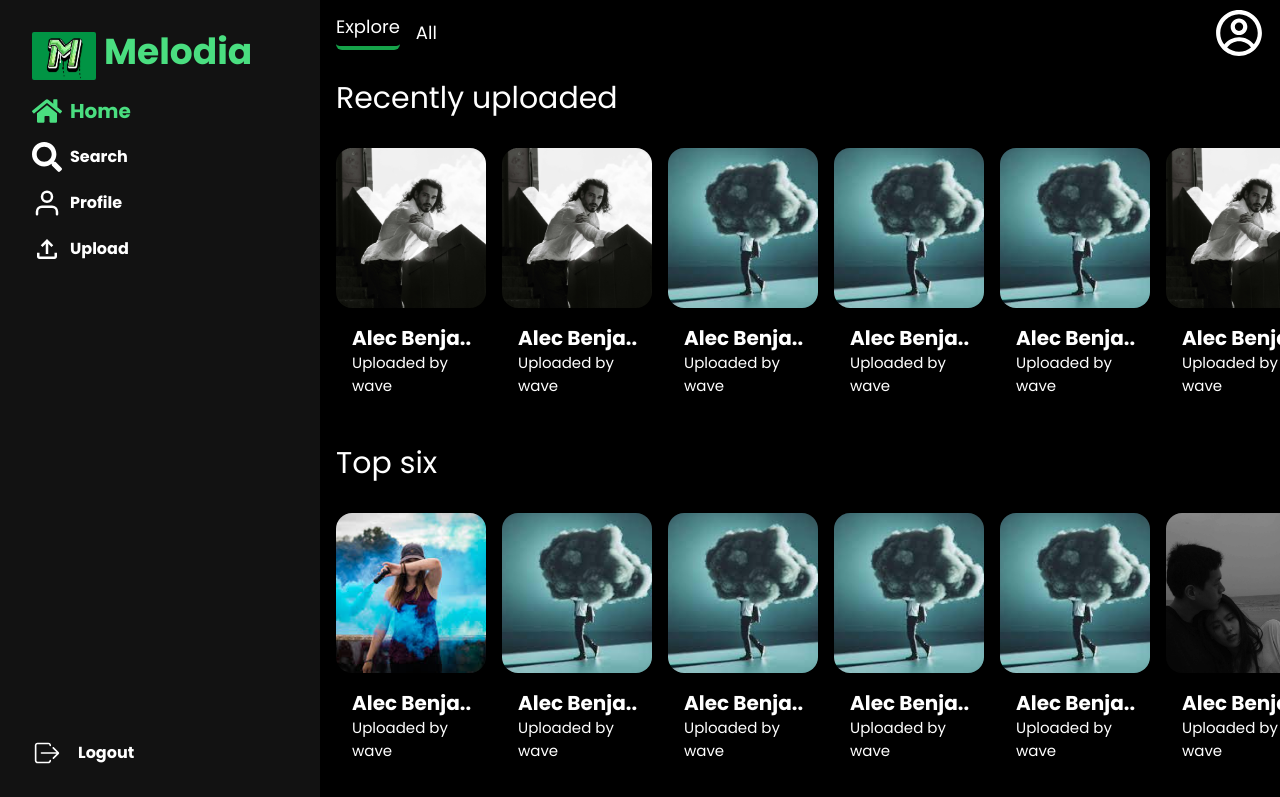
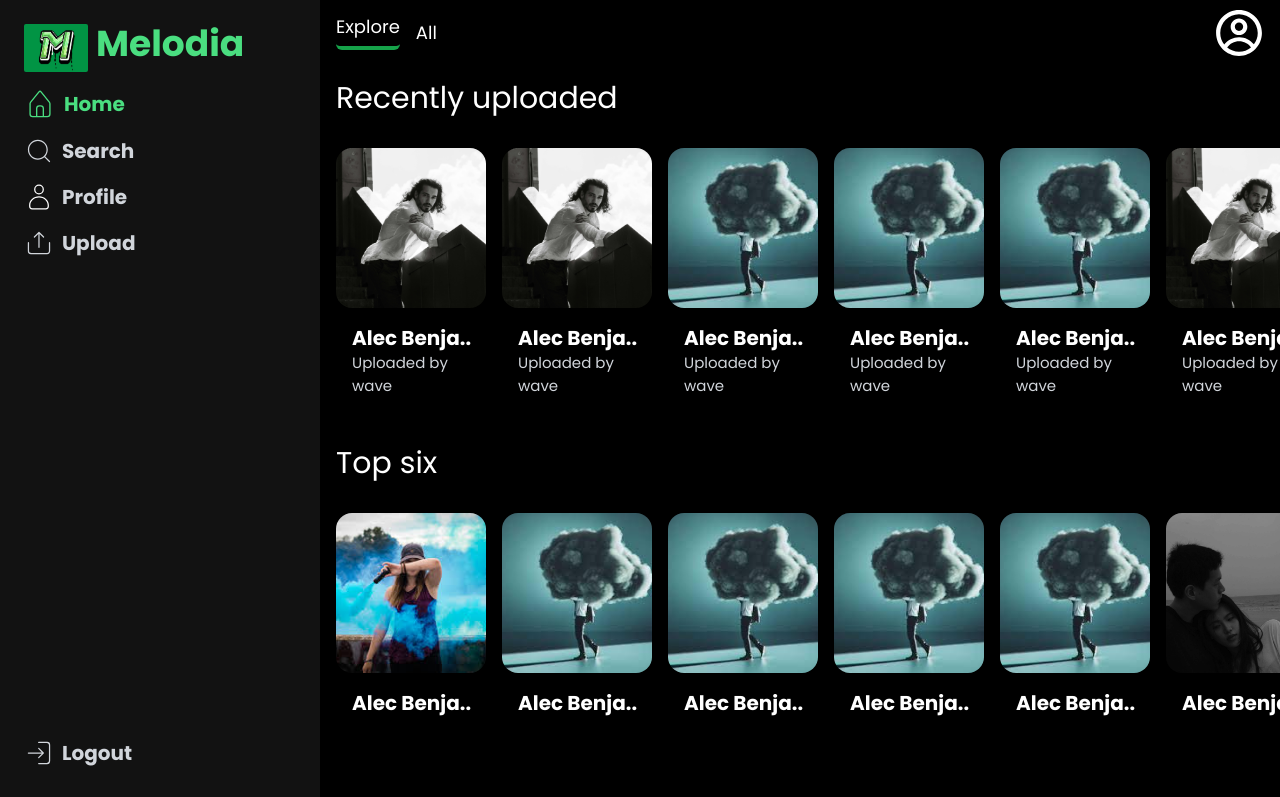
Before and after one commit to skido600/melodia, a React (Vite) app: page /home in a window 1280 px wide. Shown: the top 797 px of the page. Built offline with nearby package versions, Linux system fonts and the light colour scheme.

Commit message:
first commit

```diff
--- a/src/components/Home.jsx
+++ b/src/components/Home.jsx
@@ -42,7 +42,7 @@ function Home() {
             />
           </nav>
 
-          <div className=" P-2 md:ml-4 mt-[5rem]">
+          <div className=" P-2 md:ml-4 mt-[5rem] h-[80vh] overflow-y-auto">
             <Recent />
             <Top />
             <Developers />
--- a/src/components/pages/Nav.jsx
+++ b/src/components/pages/Nav.jsx
@@ -1,9 +1,6 @@
 import React from "react";
-import { FaHome, FaSearch } from "react-icons/fa";
-import { FiUser } from "react-icons/fi";
-import { IoIosLogOut, IoIosSettings } from "react-icons/io";
+import { CiHome, CiSearch, CiUser, CiExport, CiLogin } from "react-icons/ci";
 import melodia from "../../assets/image/lolo.jpg";
-import { MdOutlineFileUpload } from "react-icons/md";
 import { Link, useNavigate } from "react-router-dom";
 
 function Nav() {
@@ -14,7 +11,7 @@ function Nav() {
   };
 
   return (
-    <section className="fixed  bottom-0  p-8  pb-8 gap-0 text-white z-10 md:bg-[#121212] w-[25%] h-screen flex flex-col justify-between">
+    <section className="fixed bottom-0 p-6 pb-8 gap-0 text-white z-10 md:bg-[#121212] w-[25%] h-screen flex flex-col justify-between">
       <div>
         <div
           onClick={() => handleNavigation("/")}
@@ -23,19 +20,19 @@ function Nav() {
           <img
             src={melodia}
             alt="logo"
-            className="md:w-16 w-[30rem]   rounded-sm mb-4 object-cover"
+            className="md:w-16  rounded-sm mb-4 object-cover"
           />
           <h2 className="hidden lg:block text-green-400 text-4xl font-bold">
             Melodia
           </h2>
         </div>
-        <div className="flex flex-col space-y-4 -4">
+        <div className="flex flex-col space-y-4">
           <div
             className="md:flex items-center space-x-2 cursor-pointer"
             onClick={() => handleNavigation("/")}
           >
-            <FaHome size={30} className="text-green-400" />
-            <p className="hidden md:block text-green-400 text-xl font-bold">
+            <CiHome size={30} className="text-green-400 w-8 h-8" />
+            <p className="hidden md:block  text-green-400 text-xl font-bold">
               Home
             </p>
           </div>
@@ -43,40 +40,47 @@ function Nav() {
             onClick={() => handleNavigation("/search")}
             className="md:flex items-center space-x-2 cursor-pointer"
           >
-            <FaSearch
+            <CiSearch
               size={30}
-              className="hover:text-green-400 cursor-pointer"
+              className="hover:text-green-400 text-[#D1D5DB]"
             />
-            <p className="hidden md:font-bold md:block">Search</p>
+            <p className="hidden text-[#D1D5DB] text-[20px]   font-bold md:block">
+              Search
+            </p>
           </div>
           <div className="md:flex items-center space-x-2 cursor-pointer">
-            <FiUser size={30} className="hover:text-green-400 cursor-pointer" />
-            <p className="hidden  md:font-bold  md:block">Profile</p>
+            <CiUser
+              size={30}
+              className="hover:text-green-400 text-[#D1D5DB]s"
+            />
+            <p className="hidden font-bold text-[#D1D5DB] text-[20px] md:block">
+              Profile
+            </p>
           </div>
           <div
             className="md:flex items-center space-x-2 cursor-pointer"
             onClick={() => handleNavigation("/upload")}
           >
-            <MdOutlineFileUpload
+            <CiExport
               size={30}
-              className="hover:text-green-400 cursor-pointer"
+              className="hover:text-green-400 font-thin text-[#D1D5DB]"
             />
-            <p className="hidden  md:font-bold  md:block">Upload</p>
+            <p className="hidden text-[#D1D5DB] font-bold text-[20px]  md:block">
+              Upload
+            </p>
           </div>
         </div>
       </div>
       <div className="grid gap-2 items-center space-y-2">
-        {/* <div className="flex items-center space-x-2 cursor-pointer">
-          <IoIosSettings
-            size={30}
-            className="hover:text-green-400 cursor-pointer"
-          />
-          <p className="hidden  md:font-bold  md:block">Settings</p>
-        </div> */}
         <Link to="login">
-          <div className="md:flex items-center  gap-4 cursor-pointer">
-            <IoIosLogOut size={30} className="hover:text-green-400" />
-            <p className="hidden  md:font-bold  md:block">Logout</p>
+          <div className="md:flex items-center  space-x-2  cursor-pointer">
+            <CiLogin
+              size={30}
+              className="hover:text-green-400 text-[#D1D5DB]"
+            />
+            <p className="hidden text-[#D1D5DB] text-[20px] font-bold md:block">
+              Logout
+            </p>
           </div>
         </Link>
       </div>
--- a/src/components/pages/Recent.jsx
+++ b/src/components/pages/Recent.jsx
@@ -20,7 +20,7 @@ function Recent() {
             />
             <div className="text mt-4 ml-4">
               <p className="text-white text-xl font-bold">Alec Benja..</p>
-              <p className="text-white text-[10px]  md:text-[15px]">
+              <p className="text-[#D1D5DB] text-[10px]  md:text-[15px]">
                 Uploaded by wave
               </p>
             </div>
@@ -33,7 +33,7 @@ function Recent() {
             />
             <div className="text mt-4 ml-4">
               <p className="text-white text-xl font-bold">Alec Benja..</p>
-              <p className="text-white text-[10px]  md:text-[15px]">
+              <p className="text-[#D1D5DB] text-[10px]  md:text-[15px]">
                 Uploaded by wave
               </p>
             </div>
@@ -46,7 +46,7 @@ function Recent() {
             />
             <div className="text mt-4 ml-4">
               <p className=" text-white text-xl font-bold">Alec Benja..</p>
-              <p className="text-white text-[10px]  md:text-[15px]">
+              <p className="text-[#D1D5DB] text-[10px]  md:text-[15px]">
                 Uploaded by wave
               </p>
             </div>
@@ -59,7 +59,7 @@ function Recent() {
             />
             <div className="text mt-4 ml-4">
               <p className=" text-white text-xl font-bold">Alec Benja..</p>
-              <p className="text-white text-[10px]  md:text-[15px]">
+              <p className="text-[#D1D5DB] text-[10px]  md:text-[15px]">
                 Uploaded by wave
               </p>
             </div>
@@ -72,7 +72,7 @@ function Recent() {
             />
             <div className="text mt-4 ml-4">
               <p className=" text-white text-xl font-bold">Alec Benja..</p>
-              <p className="text-white text-[10px]  md:text-[15px]">
+              <p className="text-[#D1D5DB] text-[10px]  md:text-[15px]">
                 Uploaded by wave
               </p>
             </div>
@@ -85,7 +85,7 @@ function Recent() {
             />
             <div className="text mt-4 ml-4">
               <p className="text-white text-xl font-bold">Alec Benja..</p>
-              <p className="text-white text-[10px]  md:text-[15px] ">
+              <p className="text-[#D1D5DB] text-[10px]  md:text-[15px] ">
                 Uploaded by wave
               </p>
             </div>
@@ -98,7 +98,7 @@ function Recent() {
             />
             <div className="text mt-4 ml-4">
               <p className="text-white text-xl font-bold">Alec Benja..</p>
-              <p className="text-white text-[10px]  md:text-[15px]">
+              <p className="text-[#D1D5DB] text-[10px]  md:text-[15px]">
                 Uploaded by wave
               </p>
             </div>
--- a/src/components/pages/Top.jsx
+++ b/src/components/pages/Top.jsx
@@ -20,7 +20,7 @@ function Top() {
           />
           <div className="text mt-4 ml-4">
             <p className=" text-white text-xl font-bold">Alec Benja..</p>
-            <p className="text-white text-[10px]   md:text-[15px] ">
+            <p className="text-[#D1D5DB] text-[10px]   md:text-[15px] ">
               Uploaded by wave
             </p>
           </div>
@@ -33,7 +33,7 @@ function Top() {
           />
           <div className="text mt-4 ml-4">
             <p className=" text-white text-xl font-bold">Alec Benja..</p>
-            <p className="text-white text-[10px]  md:text-[15px] ">
+            <p className="text-[#D1D5DB] text-[10px]  md:text-[15px] ">
               Uploaded by wave
             </p>
           </div>
@@ -46,7 +46,7 @@ function Top() {
           />
           <div className="text mt-4 ml-4">
             <p className=" text-white text-xl font-bold">Alec Benja..</p>
-            <p className="text-white text-[10px]   md:text-[15px] ">
+            <p className="text-[#D1D5DB] text-[10px]   md:text-[15px] ">
               Uploaded by wave
             </p>
           </div>
@@ -59,7 +59,7 @@ function Top() {
           />
           <div className="text mt-4 ml-4">
             <p className=" text-white text-xl font-bold">Alec Benja..</p>
-            <p className="text-white text-[10px]  md:text-[15px]  ">
+            <p className="text-[#D1D5DB] text-[10px]  md:text-[15px]  ">
               Uploaded by wave
             </p>
           </div>
@@ -72,7 +72,7 @@ function Top() {
           />
           <div className="text mt-4 ml-4">
             <p className=" text-white text-xl font-bold">Alec Benja..</p>
-            <p className="text-white text-[10px]  md:text-[15px] ">
+            <p className="text-[#D1D5DB] text-[10px]  md:text-[15px] ">
               Uploaded by wave
             </p>
           </div>
@@ -85,7 +85,7 @@ function Top() {
           />
           <div className="text mt-4 ml-4">
             <p className=" text-white text-xl font-bold">Alec Benja..</p>
-            <p className="text-white text-[10px]   md:text-[15px] ">
+            <p className="text-[#D1D5DB] text-[10px]   md:text-[15px] ">
               Uploaded by wave
             </p>
           </div>
@@ -98,7 +98,7 @@ function Top() {
           />
           <div className="text mt-4 ml-4">
             <p className=" text-white text-xl font-bold">Alec Benja..</p>
-            <p className="text-white text-[10px]  md:text-[15px]  ">
+            <p className="text-[#D1D5DB] text-[10px]  md:text-[15px]  ">
               Uploaded by wave
             </p>
           </div>
```
